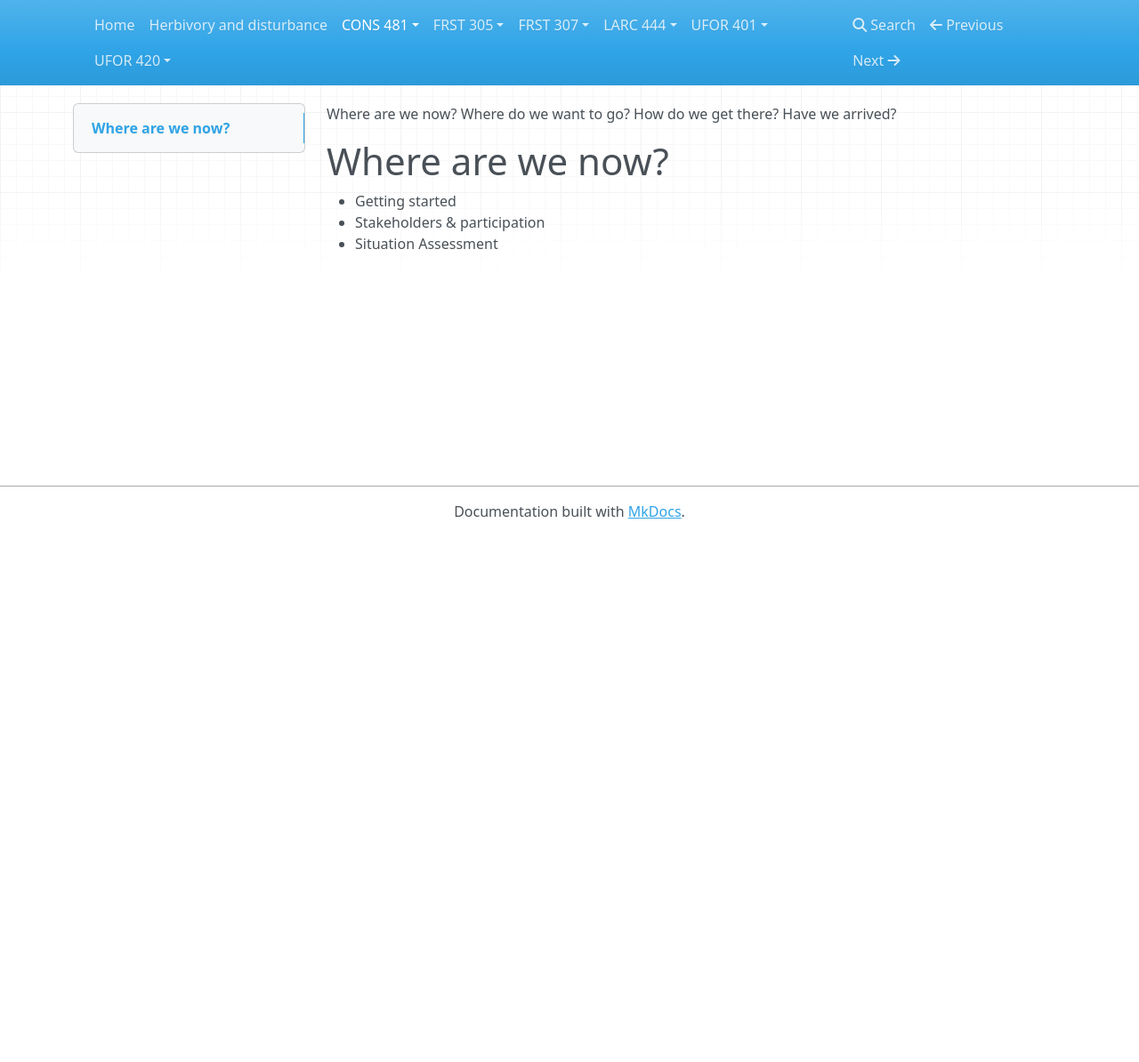
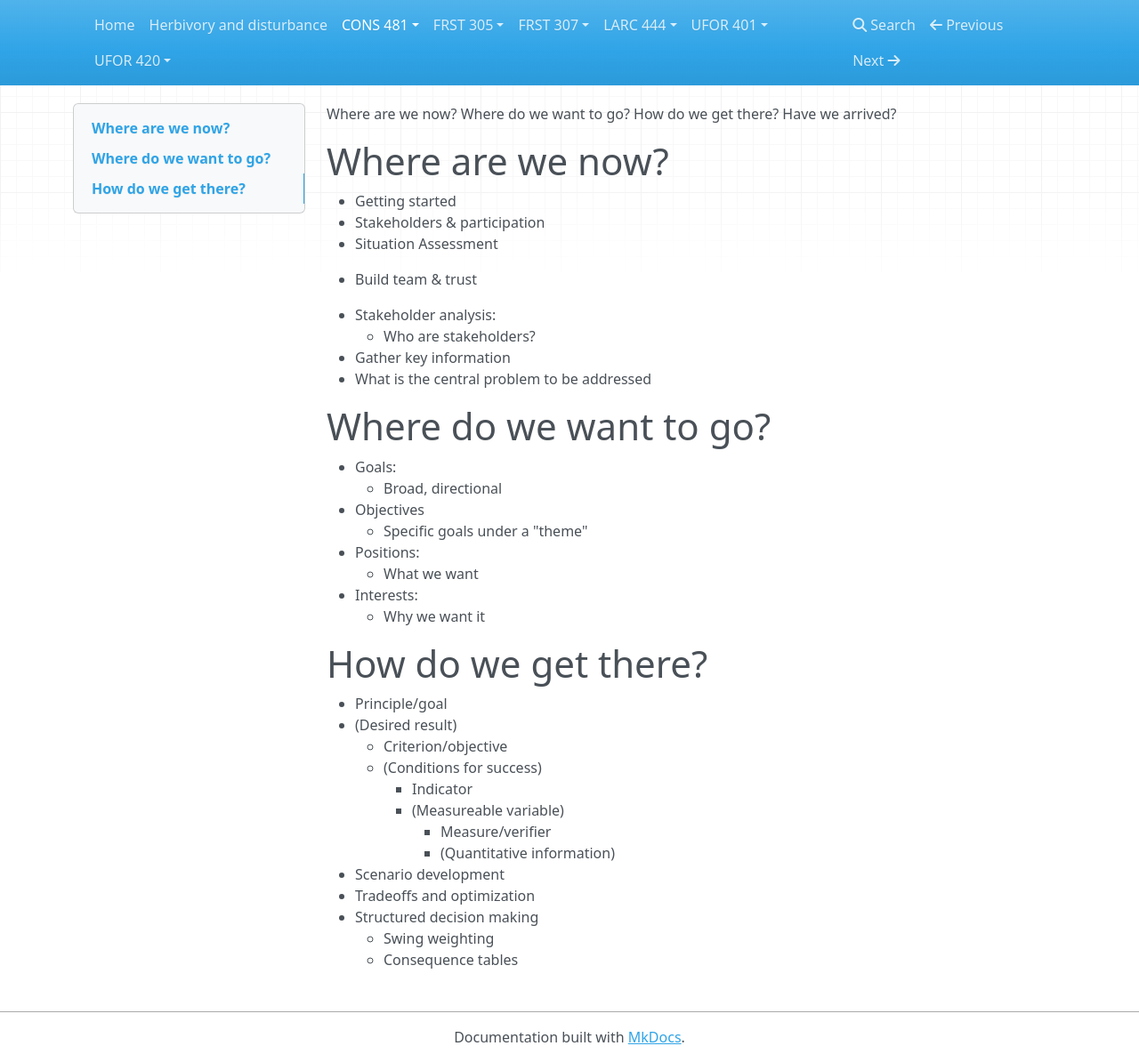
Before and after one commit to lukasgolson/Year4Notes, an MkDocs documentation site: the page built from docs/CONS 481/The Planning Cycle.md, in a window 1280 px wide and 1194 px high. Shown: the whole window at 89% size. Built offline with MkDocs 1.6.1, drawn with Linux system fonts in a browser that asks for light colours; nearby versions of some CDN libraries.

```diff
--- a/docs/CONS 481/The Planning Cycle.md
+++ b/docs/CONS 481/The Planning Cycle.md
@@ -6,3 +6,35 @@
 - Getting started
 - Stakeholders & participation
 - Situation Assessment
+
+
+- Build team & trust
+- Stakeholder analysis:
+	- Who are stakeholders?
+- Gather key information
+- What is the central problem to be addressed
+
+# Where do we want to go?
+- Goals:
+	- Broad, directional
+- Objectives
+	- Specific goals under a "theme"
+- Positions:
+	- What we want
+- Interests:
+	- Why we want it
+
+# How do we get there?
+- Principle/goal
+- (Desired result)
+	- Criterion/objective
+	- (Conditions for success)
+		- Indicator
+		- (Measureable variable)
+			- Measure/verifier
+			- (Quantitative information)
+- Scenario development
+- Tradeoffs and optimization
+- Structured decision making
+	- Swing weighting
+	- Consequence tables
--- a/docusaurus.config.js
+++ b/docusaurus.config.js
@@ -46,6 +46,7 @@
       }),
     ],
   ],
+  themes: ["mdx-v2"],
 
   themeConfig:
     /** @type {import('@docusaurus/preset-classic').ThemeConfig} */
--- a/package.json
+++ b/package.json
@@ -16,12 +16,14 @@
   "dependencies": {
     "@docusaurus/core": "2.1.0",
     "@docusaurus/preset-classic": "2.1.0",
-    "@mdx-js/react": "^1.6.22",
+    "@mdx-js/react": "^2.0.0",
+    "async": "^3.2.4",
     "clsx": "^1.2.1",
+    "docusaurus-theme-mdx-v2": "^0.1.2",
     "prism-react-renderer": "^1.3.5",
     "react": "^17.0.2",
     "react-dom": "^17.0.2",
-	"remark-wiki-link-plus": "^1.1.0"
+    "remark-wiki-link-plus": "^1.1.0"
   },
   "devDependencies": {
     "@docusaurus/module-type-aliases": "2.1.0"
```
Also changed, not shown: docs/LARC 444/City Presentation.md (added, +12 -0 lines), 2 other files.
